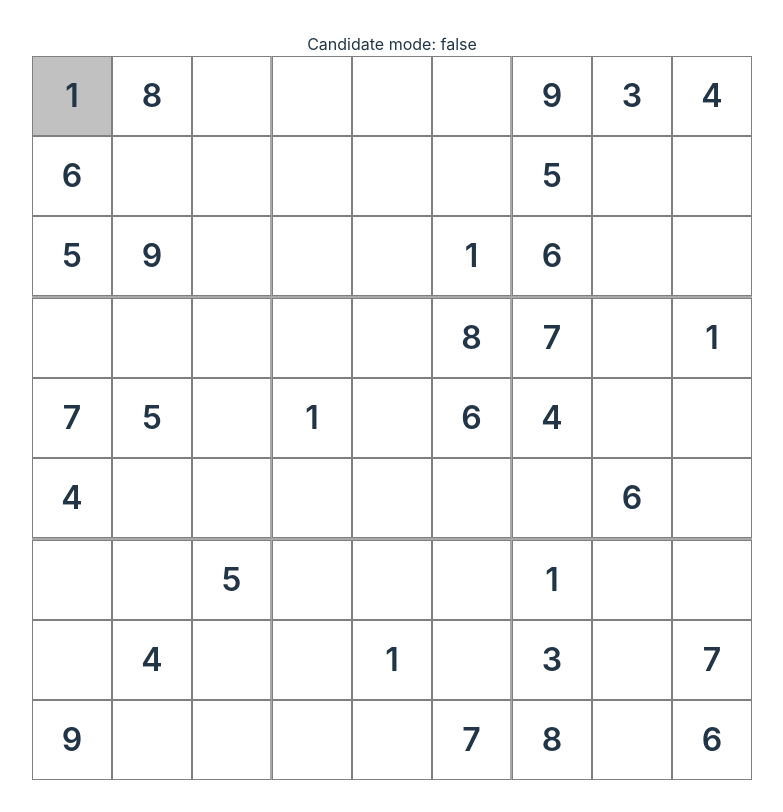
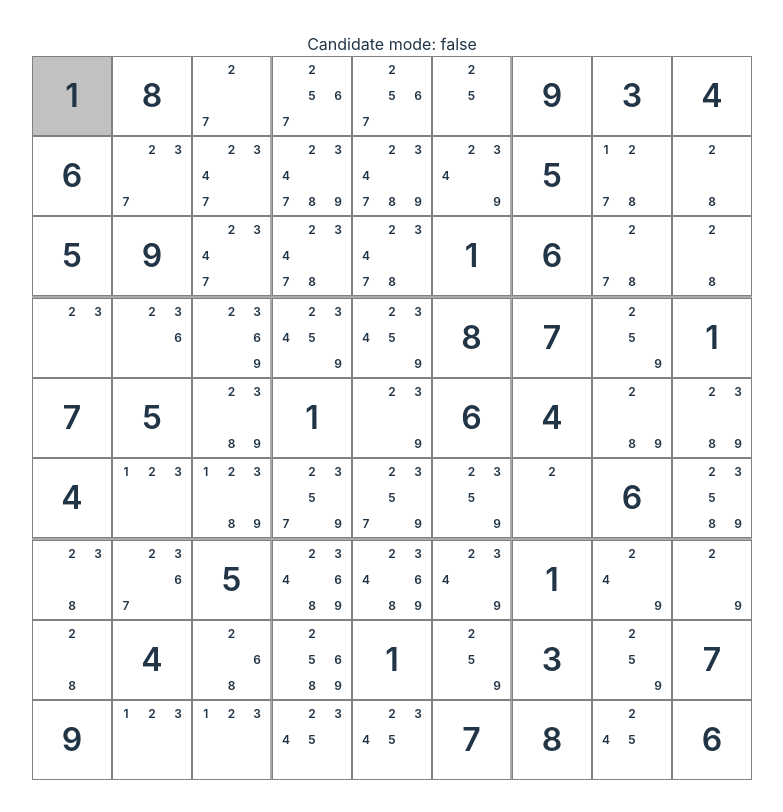
Before and after one commit to MatthewConrad/endless-sudoku, a React (Vite) app: page / in a window 1280 px wide. Shown: the whole page, without its empty margins (248-1031 px from the left). Built offline with nearby package versions, Linux system fonts and the light colour scheme.

Commit message:
Added initial cell component.

```diff
--- a/src/App.css
+++ b/src/App.css
@@ -51,6 +51,19 @@
   }
 }
 
+.candidates {
+  height: 100%;
+  width: 100%;
+
+  display: grid;
+  grid-template-rows: repeat(3, 1fr);
+  grid-template-columns: repeat(3, 1fr);
+  justify-content: center;
+  align-items: center;
+
+  font-size: 0.75rem;
+}
+
 .logo {
   height: 6em;
   padding: 1.5em;
--- a/src/App.tsx
+++ b/src/App.tsx
@@ -3,6 +3,7 @@ import "./App.css";
 import { createNewGrid } from "./logic/generation";
 import { PuzzleGrid } from "./types/grid";
 import { useCursor } from "./hooks/useCursor";
+import { Cell } from "./components/Cell";
 
 function App() {
   const { playableGrid } = createNewGrid();
@@ -28,16 +29,16 @@ function App() {
 
                 const isCellActive = isCurrentRow && isCurrentColumn;
 
-                const classModifier = isCellActive ? "active" : "";
-
                 return (
-                  <div
+                  <Cell
                     key={`${rowIndex},${colIndex}`}
-                    className={`cell ${classModifier}`.trim()}
+                    grid={grid.current}
                     onClick={() => onCellClick(rowIndex, colIndex)}
-                  >
-                    {val || ""}
-                  </div>
+                    value={val}
+                    rowIndex={rowIndex}
+                    columnIndex={colIndex}
+                    isCellActive={isCellActive}
+                  />
                 );
               })}
             </div>
--- /dev/null
+++ b/src/components/Cell.tsx
@@ -0,0 +1,42 @@
+import { VALUES } from "../logic/constants";
+import { getValidCellValues } from "../logic/validity";
+import { PopulatedCell, PuzzleGrid } from "../types/grid";
+
+interface CellProps extends PopulatedCell {
+  grid: PuzzleGrid;
+  onClick: (rowIndex: number, columnIndex: number) => void;
+  isCellActive?: boolean;
+}
+
+export const Cell = ({
+  value,
+  rowIndex,
+  columnIndex,
+  grid,
+  onClick,
+  isCellActive,
+}: CellProps) => {
+  const classModifier = isCellActive ? "active" : "";
+
+  const candidates = getValidCellValues(grid, { rowIndex, columnIndex });
+
+  return (
+    <div
+      key={`${rowIndex},${columnIndex}`}
+      className={`cell ${classModifier}`.trim()}
+      onClick={() => onClick(rowIndex, columnIndex)}
+    >
+      {value ? (
+        <div>{value}</div>
+      ) : (
+        <div className="candidates">
+          {VALUES.map((v) => {
+            const isCandidate = candidates.includes(v);
+
+            return <div>{isCandidate ? v : ""}</div>;
+          })}
+        </div>
+      )}
+    </div>
+  );
+};
```
